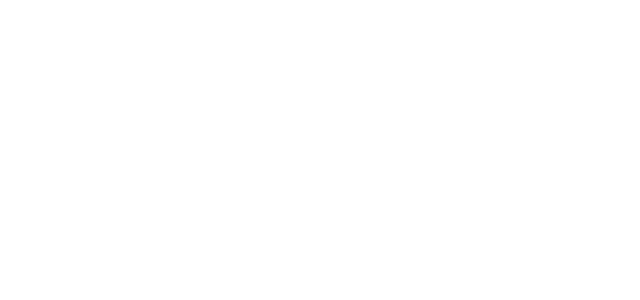
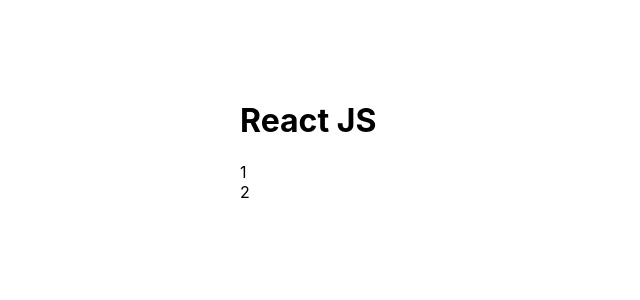
Before and after one commit to fedorkarpenko1984/learnReact, a React (Create React App) app: page / in a window 1280 px wide. Shown: the top 300 px of the page, without its empty margins (0-640 px from the left). Built offline with nearby package versions, Linux system fonts and the light colour scheme; the HTML template or start-up script is replaced by a standard one.

Commit message:
TodoList component added

```diff
--- a/src/App.js
+++ b/src/App.js
@@ -1,8 +1,11 @@
+import React from 'react'
+import TodoList from './ToDo/TodoList'
 
 function App() {
   return (
     <div className='wrapper'>
-
+      <h1>React JS</h1>
+      <TodoList/>
     </div>
   );
 }
--- /dev/null
+++ b/src/ToDo/TodoList.js
@@ -0,0 +1,18 @@
+import React from 'react'
+
+const styles = {
+    ul: {
+        listStyle: 'none',
+        margin: 0,
+        padding: 0
+    }
+}
+
+export default function TodoList() {
+    return (
+        <ul style={styles.ul}>
+            <li>1</li>
+            <li>2</li>
+        </ul>
+    )
+}
```
